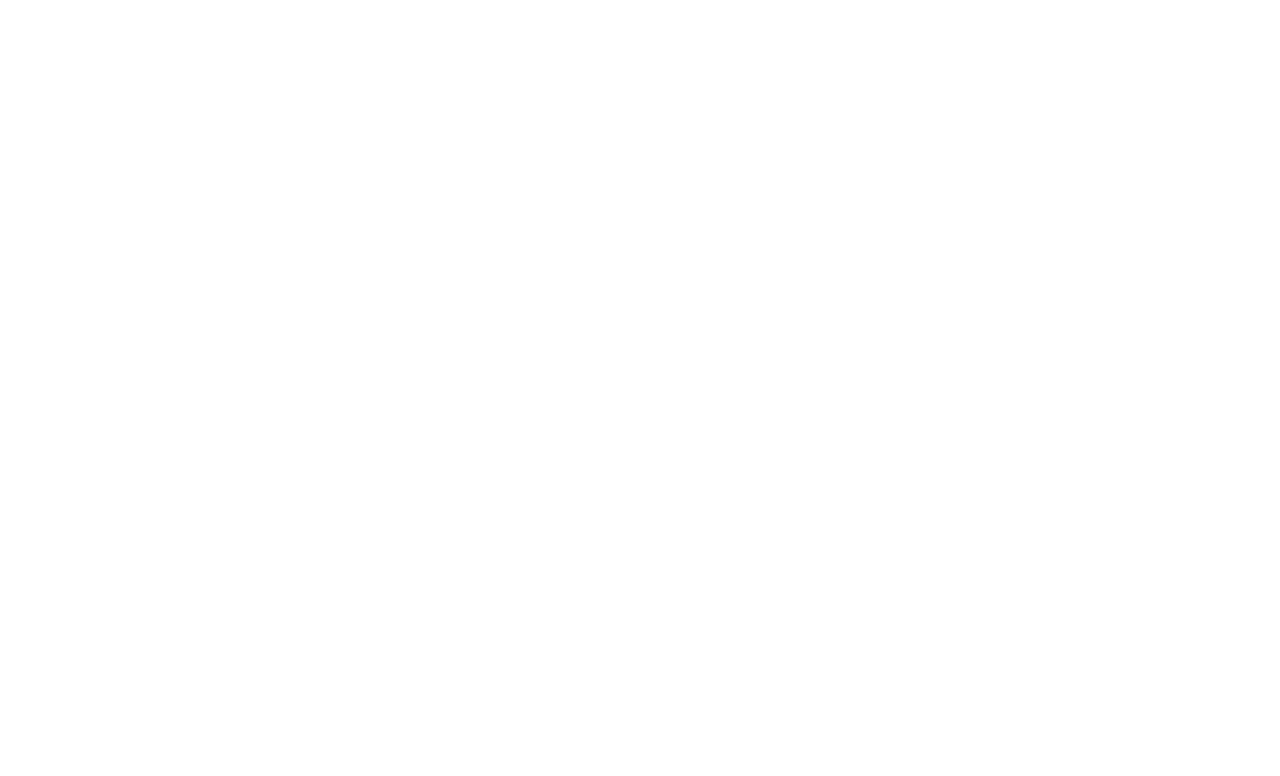
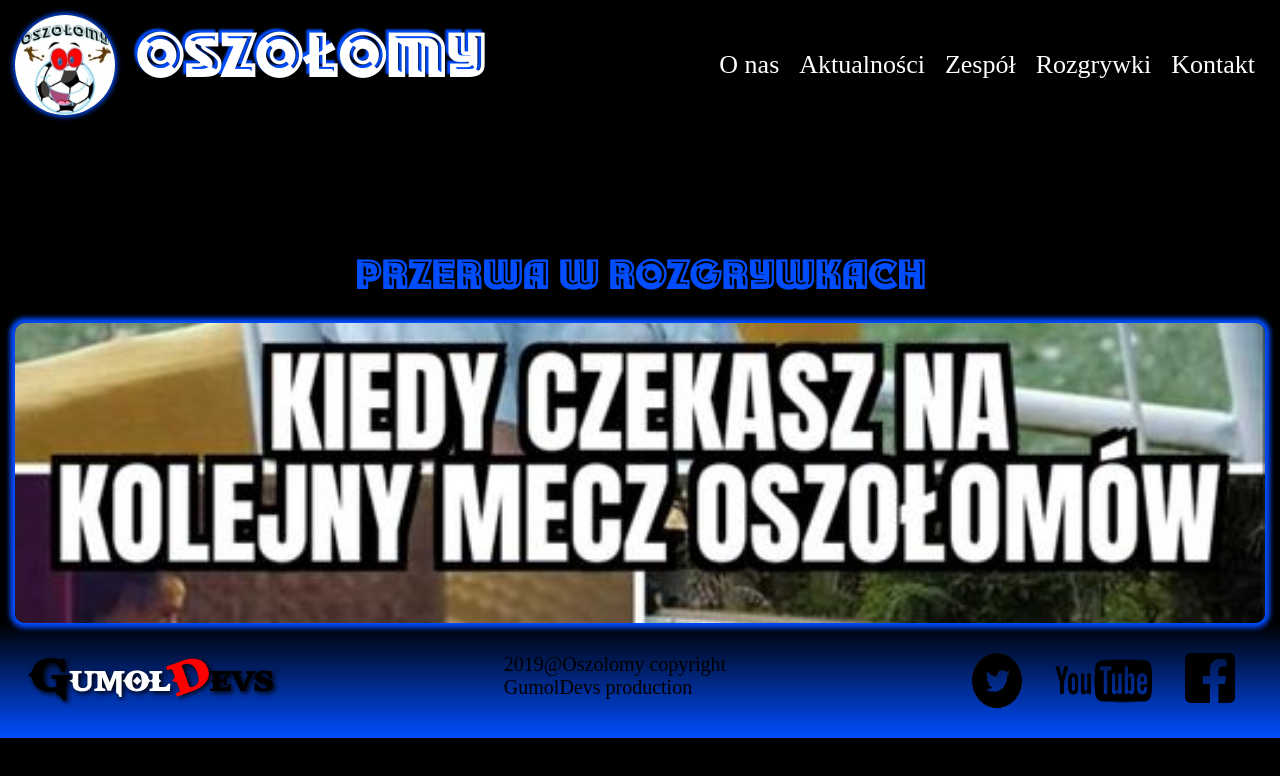
Before and after one commit to Jacus1988/test, a plain HTML site: page Mobile/pages/rozgrywki.html in a window 1280 px wide. Drawn offline with Linux system fonts and the light colour scheme; a web font is replaced by a local one.

Commit message:
Add files via upload

```diff
--- a/Mobile/pages/rozgrywki.html
+++ b/Mobile/pages/rozgrywki.html
@@ -0,0 +1,69 @@
+<!DOCTYPE html>
+<html lang="en">
+<head>
+    <meta charset="UTF-8">
+    <meta http-equiv="X-UA-Compatible" content="IE=edge">
+    <meta name="viewport" content="width=device-width, initial-scale=1.0">
+    <link rel="stylesheet" href="../style.css">
+    <title>Document</title>
+</head>
+<body>
+    <header>
+        <nav class="nav">
+            <div class="logo">
+                <a href="../index.html">
+                    <img src="../img/pil.jpg">
+                    <h1>OSZOŁOMY</h1>
+                </a>
+            </div>
+            <div class="menu">
+                <ul>
+                    <li><a href="../pages/Onas.html">O nas</a></li>
+                    <li><a href="../pages/news.html">Aktualności</a></li>
+                    <li><a href="../pages/zespol.html">Zespół</a></li>
+                    <li><a href="../pages/rozgrywki.html">Rozgrywki</a></li>
+                    <li><a href="../pages/kontatk.html">Kontakt</a></li>
+                </ul>
+            </div>
+            <div class="hamburger active">
+                <div class="bar"></div>
+                <div class="bar"></div>
+                <div class="bar"></div>
+            </div>
+            <div class="mobile-menu active">
+                <ul>
+                    <li><a href="../pages/Onas.html">O nas</a></li>
+                    <li><a href="../pages/news.html">Aktualności</a></li>
+                    <li><a href="../pages/zespol.html">Zespół</a></li>
+                    <li><a href="../pages/rozgrywki.html">Rozgrywki</a></li>
+                    <li><a href="../pages/kontatk.html">Kontakt</a></li>
+                </ul>
+            </div>
+        </nav>
+    </header>
+    <main>
+        <div class="rozgrywki-container">
+            <h1>PRZERWA W ROZGRYWKACH</h1>
+            <div class="awaria-img"></div>
+        </div>
+    </main>
+    <footer>
+        <div class="logogumol">
+            <h1 class="logodevs">GUMOL<span class="d">D</span><span>EVS</span></h1>
+        </div>
+        <div class="copyright">
+            <p>
+                2019@Oszolomy copyright<br>
+                GumolDevs production
+            </p>
+        </div>
+        <div class="icon-foot">
+            <img src="../img/twitter.png">
+            <img src="../img/youtube.png">
+            <a href="https://www.facebook.com/profile.php?id=100024924738337" target="_blank"><img
+                    src="../img/facebook.png"></a>
+        </div>
+    </footer>
+    <script src="../js/app.js"></script>
+</body>
+</html>
--- a/Mobile/style.css
+++ b/Mobile/style.css
@@ -671,3 +671,29 @@ footer{
     background-image: url(../Mobile/img/ariel.jpg);
     background-position: top;
 }
+
+/* -------------- ROZGRYWKI------------------------------ */
+
+.rozgrywki-container{
+    display:flex;
+    padding-top:130px;
+    flex-direction: column;
+}
+
+.rozgrywki-container h1{
+    font-family: head;
+    font-size: 2rem;
+    color:var(--blue);
+    text-align: center;
+    margin-bottom:20px;
+}
+
+.awaria-img{
+    margin:0 15px;
+    height:300px;
+    background-image: url(../Mobile/img/pablo.jpg);
+    background-position: center;
+    background-size: cover;
+    border-radius:10px;
+    box-shadow: 0 0 5px 5px var(--blue);
+}
```
Also changed, not shown: Mobile/index.html (+7 -5 lines), Mobile/pages/Onas.html (+2 -2 lines), Mobile/pages/kontatk.html (+2 -2 lines), Mobile/pages/news.html (+2 -2 lines), Mobile/pages/zespol.html (+2 -2 lines).
